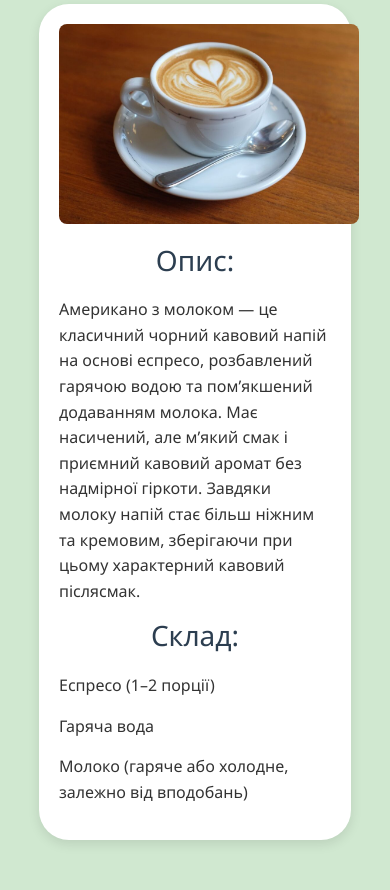
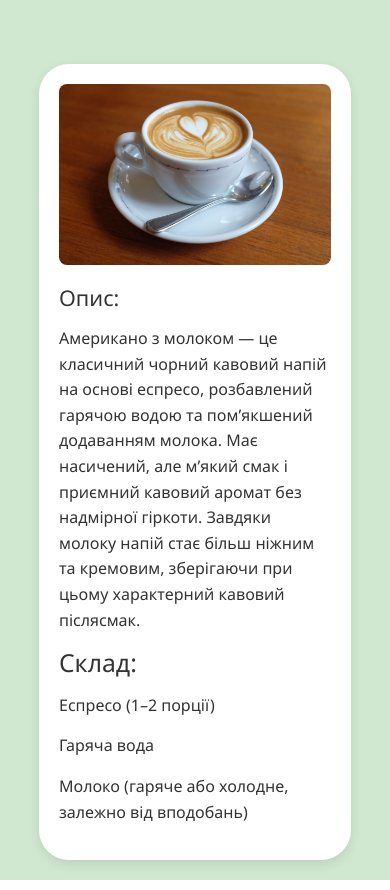
Before and after one commit to NazarStyranec3/menu_cafe, a Django app: page /category/3/product/1/ in a window 390 px wide. Run offline with Django 5.2, Linux system fonts and the light colour scheme; data comes from the database, SQL or seed files in the repository.

Commit message:
Опис змін, наприклад: Додано підключення стилів і налаштування статики

```diff
--- a/main/static/main/main.css
+++ b/main/static/main/main.css
@@ -106,8 +106,8 @@
 
 .product-detail {
   max-width: 1000px;
-  width: 80%; /* або 100% */
-  margin: 50px auto;
+  width: 80%;
+  margin: 120px auto 50px; /* збільшили верхній відступ */
   padding: 20px;
   background-color: #fff;
   border-radius: 30px;
@@ -117,6 +117,20 @@
   color: #333;
 }
 
+
+/* Додати адаптив */
+@media (max-width: 600px) {
+  body {
+    align-items: flex-start;
+  }
+  .product-detail {
+    margin: 100px auto 20px;
+  }
+    .product-detail img {
+    max-width: 300px;
+  }
+}
+} /* ← ось ця зайва, треба видалити */
 
 
 
@@ -129,8 +143,10 @@
 
 .product-detail img {
   display: block;
-  margin: 0 auto 20px auto;
-  max-width: 100%;
+  margin: 0 auto 20px;
+  width: 100%;         /* щоб підлаштовувалося під контейнер */
+  max-width: 300px;    /* максимальний розмір на ПК */
+  height: auto;        /* зберігає пропорції */
   border-radius: 8px;
 }
 
--- a/main/templates/main/product_detail.html
+++ b/main/templates/main/product_detail.html
@@ -3,7 +3,7 @@
 
 <div class="product-detail">
   {% if product.image %}
-    <img src="{{ product.image.url }}" alt="{{ product.name }}" style="max-width: 300px;">
+    <img src="{{ product.image.url }}" alt="{{ product.name }}">
   {% endif %}
 
   {% if product.description %}
```
